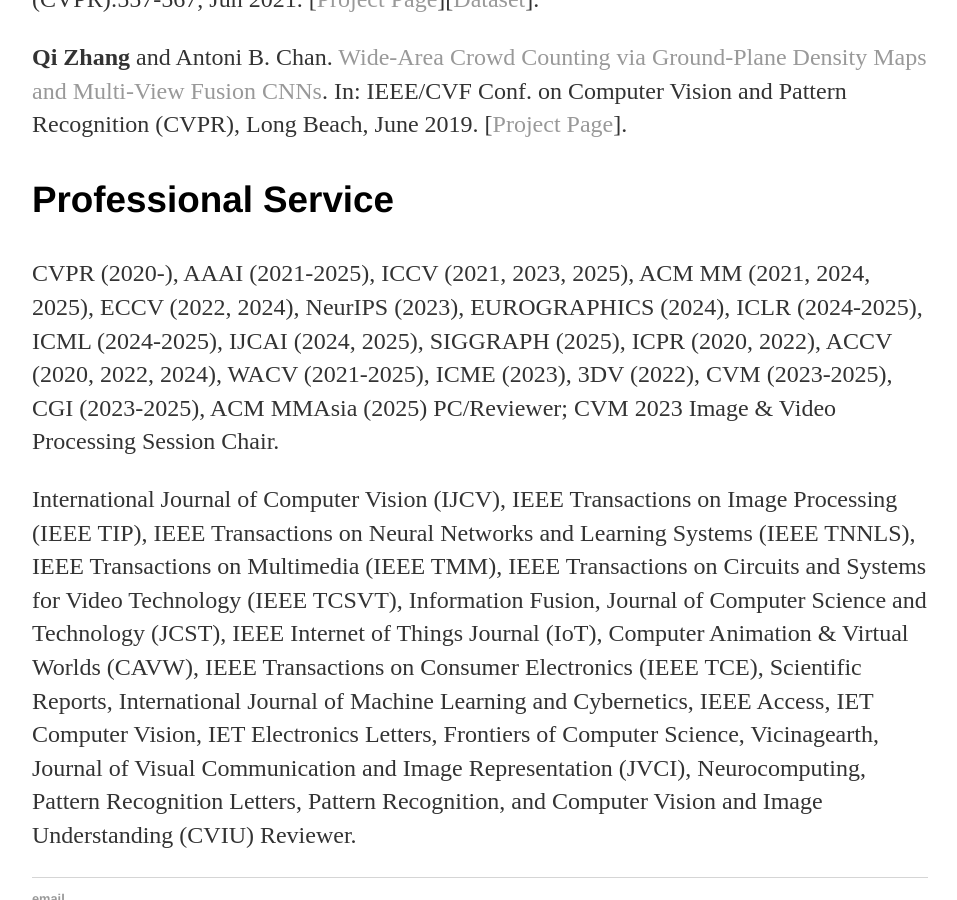
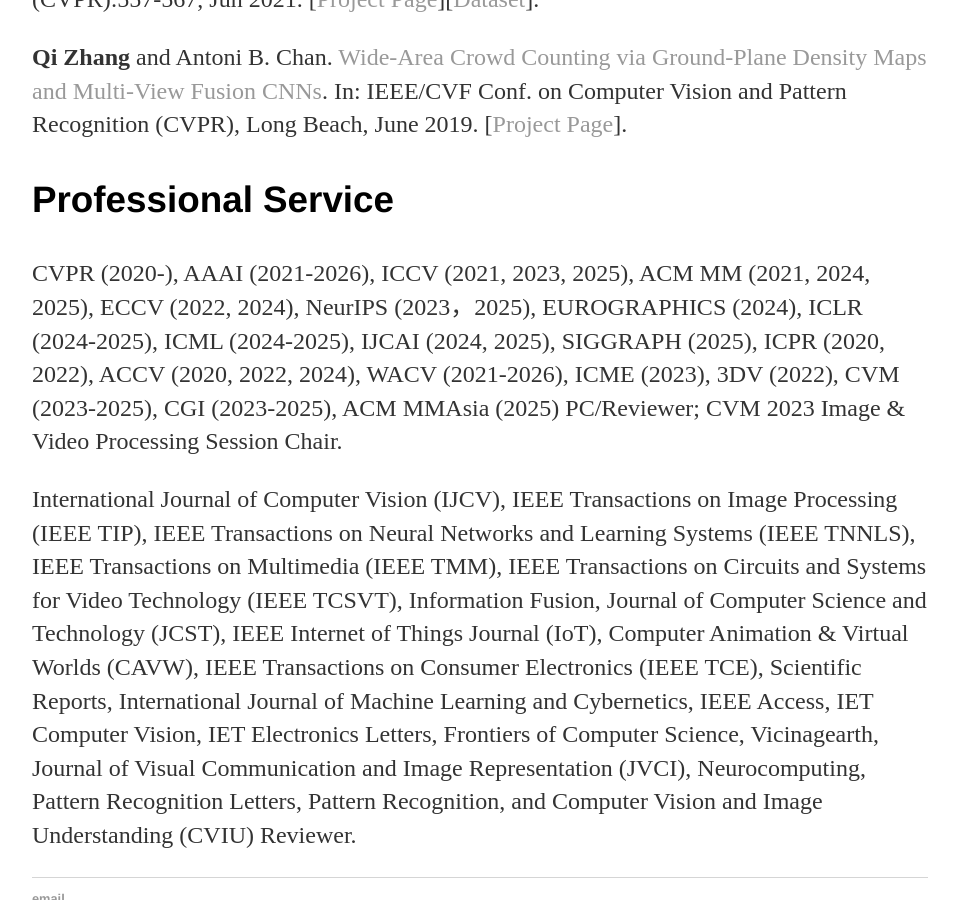
Before and after one commit to zqyq/zqyq.github.io, a Jekyll site: the page built from index.html, in a window 1280 px wide and 900 px high, scrolled down 1378 px. Shown: the whole window, without its empty margins (160-1117 px from the left). Built offline with Jekyll 4.4.1, drawn with Linux system fonts in a browser that asks for light colours.

Commit message:
Update index.html

```diff
--- a/index.html
+++ b/index.html
@@ -65,8 +65,8 @@
 
 			<h3>Professional Service</h3>
 
- 			<p> CVPR (2020-), AAAI (2021-2025), ICCV (2021, 2023, 2025), ACM MM (2021, 2024, 2025),  ECCV (2022, 2024), NeurIPS (2023), EUROGRAPHICS (2024), ICLR (2024-2025), ICML (2024-2025), IJCAI (2024, 2025),
-				SIGGRAPH (2025), ICPR (2020, 2022), ACCV (2020, 2022, 2024), WACV (2021-2025), ICME (2023), 3DV (2022), CVM (2023-2025), CGI (2023-2025), ACM MMAsia (2025) PC/Reviewer; CVM 2023 Image & Video Processing Session Chair.<p>
+ 			<p> CVPR (2020-), AAAI (2021-2026), ICCV (2021, 2023, 2025), ACM MM (2021, 2024, 2025),  ECCV (2022, 2024), NeurIPS (2023，2025), EUROGRAPHICS (2024), ICLR (2024-2025), ICML (2024-2025), IJCAI (2024, 2025),
+				SIGGRAPH (2025), ICPR (2020, 2022), ACCV (2020, 2022, 2024), WACV (2021-2026), ICME (2023), 3DV (2022), CVM (2023-2025), CGI (2023-2025), ACM MMAsia (2025) PC/Reviewer; CVM 2023 Image & Video Processing Session Chair.<p>
 
 			<p> International Journal of Computer Vision (IJCV),
 			 IEEE Transactions on Image Processing (IEEE TIP),
```
